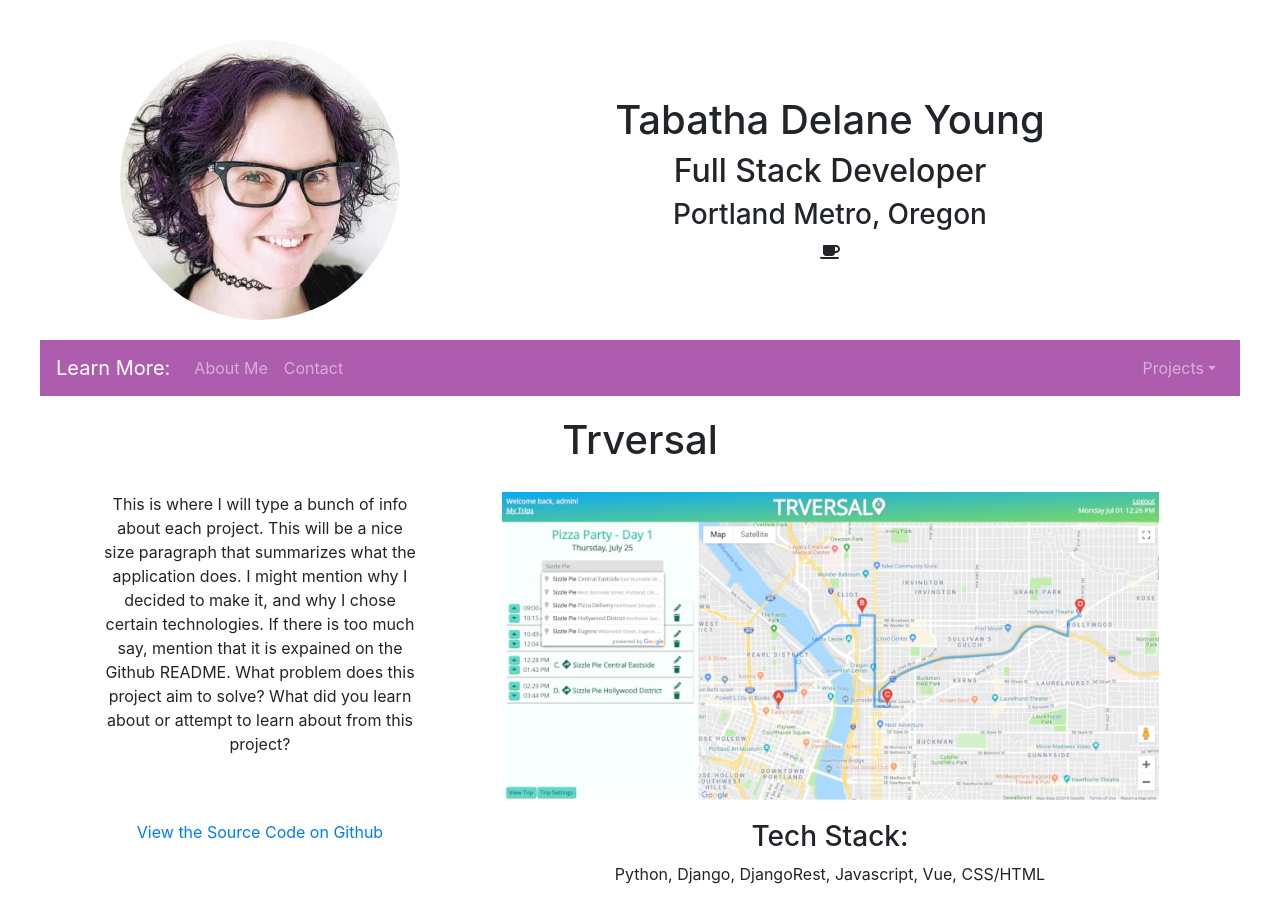
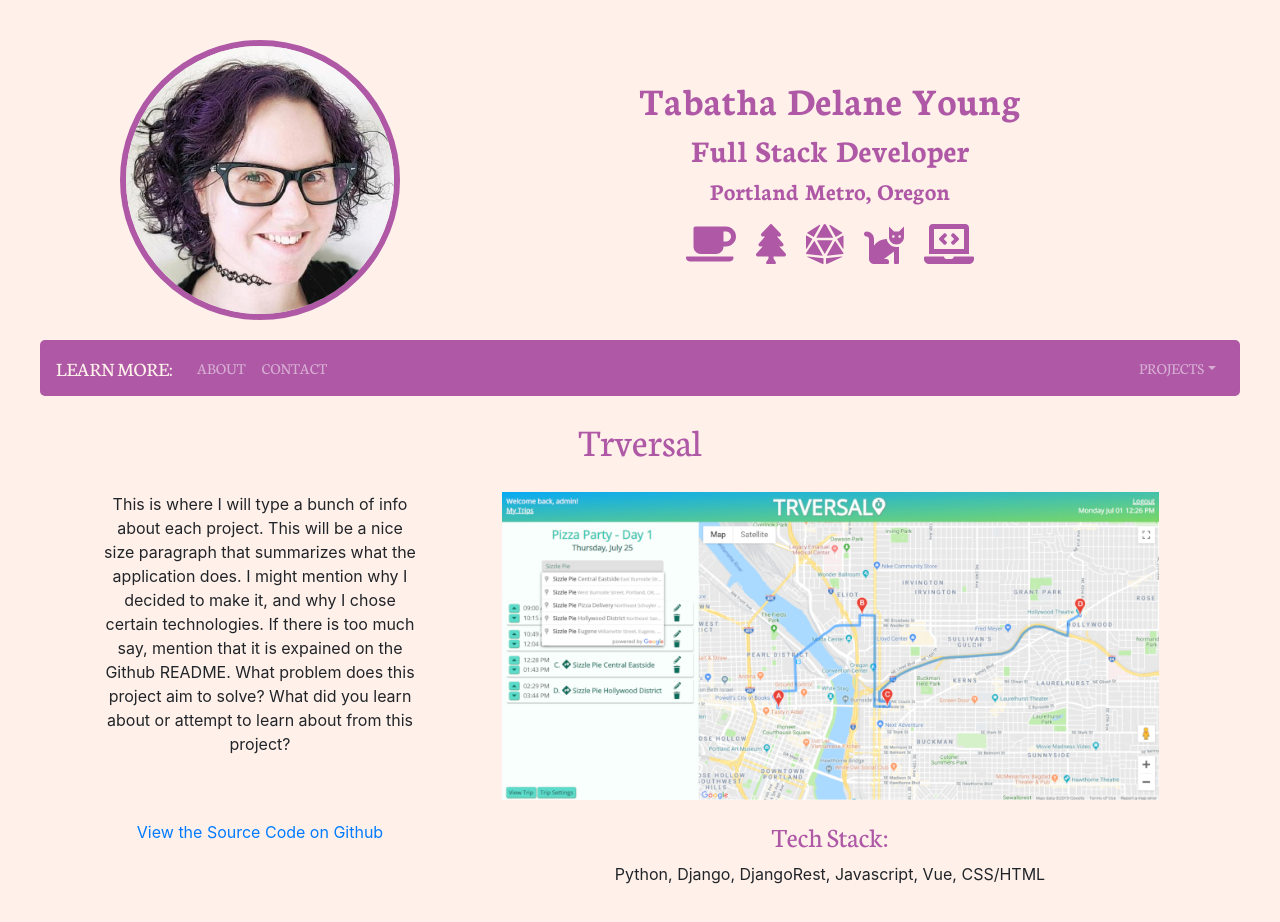
Before and after one commit to tabathadelane/tabathadelane.github.io, a Vue app in the folder portfolio/: page /#/Trversal in a window 1280 px wide. Shown: the top 922 px of the page. Built offline with nearby package versions, Linux system fonts and the light colour scheme.

Commit message:
add more styling

```diff
--- a/portfolio/public/index.html
+++ b/portfolio/public/index.html
@@ -5,6 +5,7 @@
     <meta http-equiv="X-UA-Compatible" content="IE=edge">
     <meta name="viewport" content="width=device-width,initial-scale=1.0">
     <link rel="icon" href="https://emojipedia-us.s3.dualstack.us-west-1.amazonaws.com/thumbs/120/samsung/220/female-technologist_1f469-200d-1f4bb.png">
+    <link href="https://fonts.googleapis.com/css2?family=Lato:wght@400;700&family=Neuton:wght@200;400;700&display=swap" rel="stylesheet">
     <title><%= htmlWebpackPlugin.options.title %></title>
   </head>
   <body>
--- a/portfolio/src/App.vue
+++ b/portfolio/src/App.vue
@@ -1,6 +1,6 @@
 <template>
   <div id="app">
-    <!-- <font-awesome-icon icon="coffee" /> -->
+    <!-- <font-awesome-icon icon="dice-d20" /> -->
     <Header></Header>
     <Content></Content>
   </div>
@@ -20,6 +20,23 @@ export default {
 </script>
 
 <style lang="scss">
+$primary: rgba(128, 0, 128, 0.637);
+
+body {
+  background-color:rgb(255, 241, 234) !important;
+}
+
+
+// $font-family-base: 'Lato', sans-serif;
+// $font-family-base: 'Neuton', serif;
+h1, h2, h3, h4, nav {
+  color: $primary;
+  font-family: 'Neuton', serif !important;
+};
+
+svg {
+  color: $primary;
+}
 
 .navbar-dark .nav-link {
   & a{
@@ -37,6 +54,9 @@ export default {
     color: rgba(0, 0, 0, 0.9);
   }
 };
+.navbar-brand {
+  color:rgb(255, 241, 234) !important;
+}
 #app {
   padding: 20px;
   margin: 20px;
--- a/portfolio/src/components/Content.vue
+++ b/portfolio/src/components/Content.vue
@@ -1,12 +1,12 @@
 <template>
     <div>
-        <b-navbar toggleable="sm" type="dark" variant="info" >
+        <b-navbar toggleable="sm" type="dark" variant="primary" >
             <b-navbar-brand>Learn More:</b-navbar-brand>
             <b-navbar-toggle target="nav-collapse" right></b-navbar-toggle>
             <b-collapse is-nav id="nav-collapse" >
                 <b-navbar-nav>
                     <b-nav-item>
-                        <router-link to="/About">About Me</router-link>
+                        <router-link to="/About">About</router-link>
                     </b-nav-item>
                     <b-nav-item>
                         <router-link to="/Contact">Contact</router-link>
@@ -38,13 +38,13 @@
 nav {
     margin-top: 20px;
     margin-bottom: 20px;
+    text-transform: uppercase;
+    border-radius: 5px;
 }
 
-$info: rgba(128, 0, 128, 0.637);
+$primary: rgba(128, 0, 128, 0.637);
 
 @import 'node_modules/bootstrap/scss/bootstrap';
 @import 'node_modules/bootstrap-vue/src/index.scss';
 
-
-
 </style>
--- a/portfolio/src/components/Header.vue
+++ b/portfolio/src/components/Header.vue
@@ -6,8 +6,8 @@
             <b-col sm="8" >
                 <h1>Tabatha Delane Young</h1>
                 <h2>Full Stack Developer</h2>
-                <h3> Portland Metro, Oregon</h3> <font-awesome-icon :icon="myIcon" />
-
+                <h4>Portland Metro, Oregon</h4>
+                <h1> <font-awesome-icon :icon="icoffee" /><font-awesome-icon :icon="itree" /><font-awesome-icon :icon="idice" /><font-awesome-icon :icon="icat" /><font-awesome-icon :icon="ilaptop" /></h1>
             </b-col>
         </b-row>
     </b-container>
@@ -15,14 +15,18 @@
 
 <script>
 import { FontAwesomeIcon } from '@fortawesome/vue-fontawesome'
-import { faCoffee } from '@fortawesome/free-solid-svg-icons'
+import { faCoffee, faTree, faDiceD20, faCat, faLaptopCode } from '@fortawesome/free-solid-svg-icons'
 
 export default {
   name: 'MyComponent',
 
   data () {
     return {
-      myIcon: faCoffee
+      icoffee: faCoffee,
+      itree: faTree,
+      idice: faDiceD20,
+      icat: faCat,
+      ilaptop: faLaptopCode,
     }
   },
 
@@ -36,6 +40,7 @@ export default {
 .headshot {
   height: 80%;
   width: 80%;
+  border: 6px solid rgba(128, 0, 128, 0.637);
 }
 .center-header {
   text-align: center;
@@ -43,4 +48,10 @@ export default {
 .center {
   margin: auto;
 }
+h1, h2, h4 {
+  font-weight: 700;
+}
+svg {
+  margin: 10px;
+}
 </style>
--- a/portfolio/src/main.js
+++ b/portfolio/src/main.js
@@ -3,7 +3,7 @@ import App from './App.vue'
 import router from './router'
 import { BootstrapVue, IconsPlugin } from 'bootstrap-vue'
 // import { library } from '@fortawesome/fontawesome-svg-core'
-// import { faCoffee } from '@fortawesome/free-solid-svg-icons'
+// import { faDice-d20 } from '@fortawesome/free-solid-svg-icons'
 // import { FontAwesomeIcon } from '@fortawesome/vue-fontawesome'
 // import { faFontAwesome } from '@fortawesome/free-brands-svg-icons'
 
@@ -19,7 +19,7 @@ import 'bootstrap-vue/dist/bootstrap-vue.css'
 Vue.use(BootstrapVue)
 Vue.use(IconsPlugin)
 // library.add(faFontAwesome)
-// library.add(faCoffee)
+// library.add(faDiced20)
 // Vue.component('font-awesome-icon', FontAwesomeIcon)
 
 Vue.config.productionTip = false
--- a/portfolio/src/views/Critical.vue
+++ b/portfolio/src/views/Critical.vue
@@ -1,11 +1,49 @@
 <template>
-    <div>
-        <div><h1>Critical Reactions</h1></div>
-    </div>
+    <b-container class="project" fluid="md" aligh-h="around">
+        <b-row>
+            <b-col cols order-md="1">
+                <div class="center-col" ><h1>Critical Reactions</h1></div>
+            </b-col>
+        </b-row>
+        <b-row>
+            <b-col md="8" order-md="3">
+                <div class="center-col"><b-img class="headshot" fluid alt="Preview of Trversal" src="../assets/img/trversal-screenshot-tripview-googlesearch-sm.jpg"></b-img></div>
+
+            </b-col>
+            <b-col md="4" order-md="2">
+                <div class="center-col">This is where I will type a bunch of info about each project. This will be a nice size paragraph that summarizes what the application does. I might mention why I decided to make it, and why I chose certain technologies. If there is too much say, mention that it is expained on the Github README. What problem does this project aim to solve? What did you learn about or attempt to learn about from this project?</div>
+                </b-col>
+        </b-row>
+        <b-row>
+            <b-col md="8" order-md="5">
+                <div class="center-col">
+                    <div><h3>Tech Stack:</h3></div>
+                    <div> Python, Django, DjangoRest, Javascript, Vue, CSS/HTML</div>
+                </div>
+            </b-col>
+            <b-col md="4" order-md="4">
+                <div class="center-col">
+                <a href="">View the Source Code on Github</a>
+
+                </div>
+            </b-col>
+        </b-row>
+    </b-container>
 </template>
 
 <script>
 export default {
-  title: "Tabatha's CriticalReactions App"
+  title: "Tabatha's CritcalReactions App"
 }
 </script>
+<style scoped>
+.project {
+    text-align: center;
+}
+.center-col {
+    width: 90%;
+    margin-left: auto;
+    margin-right: auto;
+    padding-bottom: 20px;
+}
+</style>
--- a/portfolio/src/views/Habitat.vue
+++ b/portfolio/src/views/Habitat.vue
@@ -1,7 +1,34 @@
 <template>
-    <div>
-        <div><h1>Habit@</h1></div>
-    </div>
+    <b-container class="project" fluid="md" aligh-h="around">
+        <b-row>
+            <b-col cols order-md="1">
+                <div class="center-col" ><h1>Habit@</h1></div>
+            </b-col>
+        </b-row>
+        <b-row>
+            <b-col md="8" order-md="3">
+                <div class="center-col"><b-img class="headshot" fluid alt="Preview of Trversal" src="../assets/img/trversal-screenshot-tripview-googlesearch-sm.jpg"></b-img></div>
+
+            </b-col>
+            <b-col md="4" order-md="2">
+                <div class="center-col">This is where I will type a bunch of info about each project. This will be a nice size paragraph that summarizes what the application does. I might mention why I decided to make it, and why I chose certain technologies. If there is too much say, mention that it is expained on the Github README. What problem does this project aim to solve? What did you learn about or attempt to learn about from this project?</div>
+                </b-col>
+        </b-row>
+        <b-row>
+            <b-col md="8" order-md="5">
+                <div class="center-col">
+                    <div><h3>Tech Stack:</h3></div>
+                    <div> Python, Django, DjangoRest, Javascript, Vue, CSS/HTML</div>
+                </div>
+            </b-col>
+            <b-col md="4" order-md="4">
+                <div class="center-col">
+                <a href="">View the Source Code on Github</a>
+
+                </div>
+            </b-col>
+        </b-row>
+    </b-container>
 </template>
 
 <script>
@@ -9,3 +36,14 @@ export default {
   title: "Tabatha's Habit@ App"
 }
 </script>
+<style scoped>
+.project {
+    text-align: center;
+}
+.center-col {
+    width: 90%;
+    margin-left: auto;
+    margin-right: auto;
+    padding-bottom: 20px;
+}
+</style>
```
